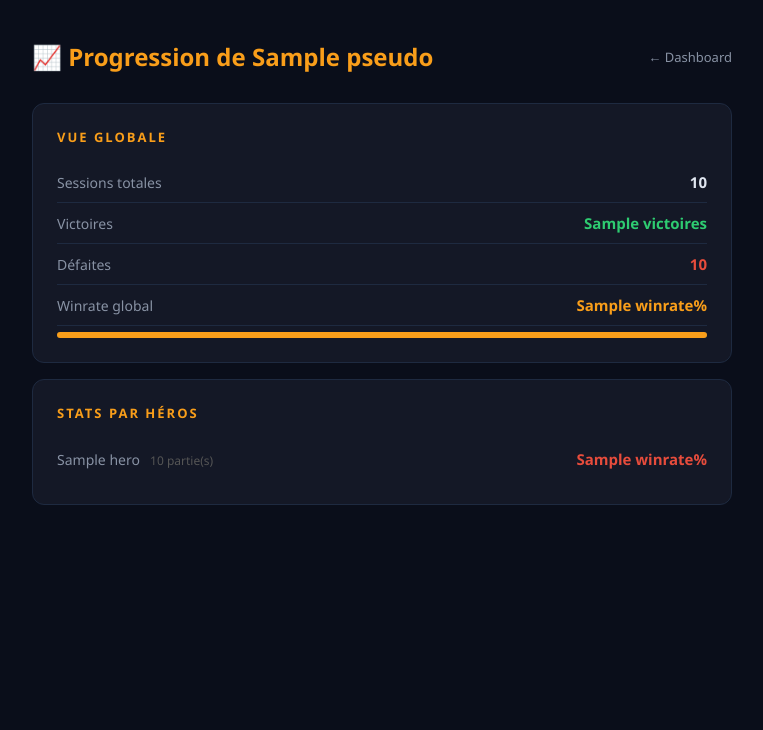
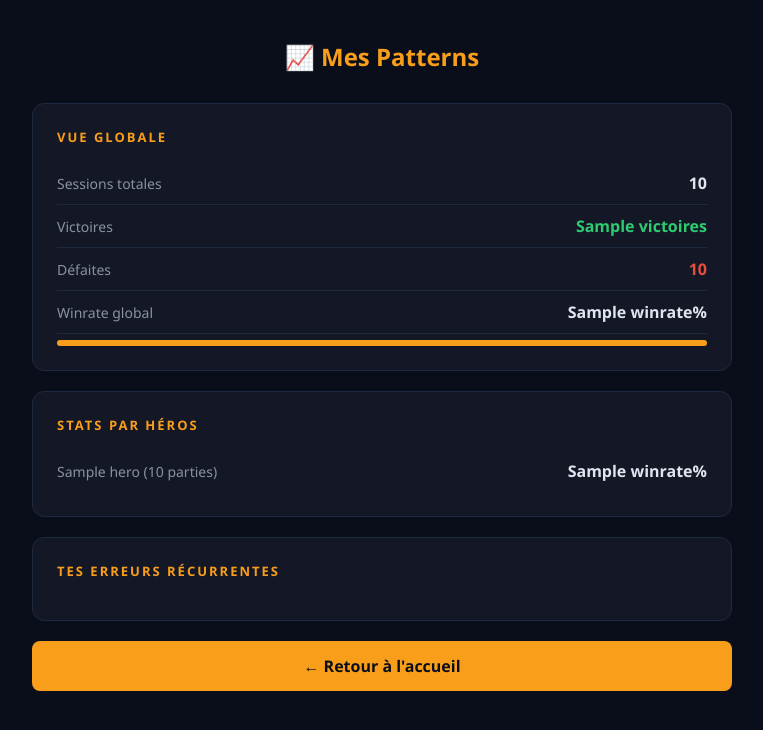
Before and after one commit to NoDesireToBeSeen/tracker-overwatch-app, a Flask app: template templates/progression.html in a window 1280 px wide. Shown: the top 730 px of the page, without its empty margins (258-1021 px from the left). Run offline with Flask 3, Linux system fonts and the light colour scheme; the template is opened without the code that fills it: most values are stand-ins (such as "Sample title", 1, 10 or a date in 2020).

Commit message:
Refactor progression.html for better layout and styling
Updated the title and improved layout and styling for better user experience. Adjusted sections for displaying statistics and errors.

```diff
--- a/templates/progression.html
+++ b/templates/progression.html
@@ -3,152 +3,70 @@
 <head>
     <meta charset="UTF-8">
     <meta name="viewport" content="width=device-width, initial-scale=1.0">
-    <title>Progression</title>
-    <script src="https://cdnjs.cloudflare.com/ajax/libs/Chart.js/4.4.0/chart.umd.min.js"></script>
+    <title>Mes Patterns</title>
     <style>
         * { margin: 0; padding: 0; box-sizing: border-box; }
         body { background: #0a0e1a; color: #e0e6f0; font-family: 'Segoe UI', sans-serif; padding: 40px 20px; }
         .container { max-width: 700px; margin: 0 auto; }
-        .header { display: flex; justify-content: space-between; align-items: center; margin-bottom: 30px; }
-        h1 { color: #f99e1a; font-size: 24px; }
-        .back { color: #8892a4; font-size: 13px; text-decoration: none; }
-        .back:hover { color: #f99e1a; }
-        .section { background: #141826; border: 1px solid #1e2a40; border-radius: 12px; padding: 24px; margin-bottom: 16px; }
+        h1 { color: #f99e1a; font-size: 24px; margin-bottom: 30px; text-align: center; }
+        .section { background: #141826; border: 1px solid #1e2a40; border-radius: 12px; padding: 24px; margin-bottom: 20px; }
         .section h2 { color: #f99e1a; font-size: 13px; letter-spacing: 2px; text-transform: uppercase; margin-bottom: 16px; }
         .stat-row { display: flex; justify-content: space-between; align-items: center; padding: 10px 0; border-bottom: 1px solid #1e2a40; }
         .stat-row:last-child { border-bottom: none; }
         .stat-label { color: #8892a4; font-size: 14px; }
-        .stat-value { font-weight: 700; font-size: 15px; }
+        .stat-value { font-weight: 700; font-size: 16px; color: #e0e6f0; }
         .winrate-bar { height: 6px; background: #1e2a40; border-radius: 3px; margin-top: 6px; }
         .winrate-fill { height: 100%; border-radius: 3px; background: #f99e1a; }
-        .erreur-item { padding: 10px 0; border-bottom: 1px solid #1e2a40; font-size: 13px; line-height: 1.5; }
+        .erreur-item { padding: 12px 0; border-bottom: 1px solid #1e2a40; font-size: 14px; line-height: 1.5; }
         .erreur-item:last-child { border-bottom: none; }
-        .erreur-count { display: inline-block; background: #f99e1a22; color: #f99e1a; border-radius: 4px; padding: 1px 6px; font-size: 11px; font-weight: 700; margin-right: 6px; }
-        .chart-container { position: relative; height: 200px; }
-        .empty { color: #8892a4; text-align: center; padding: 20px; font-size: 14px; }
+        .erreur-count { display: inline-block; background: #f99e1a22; color: #f99e1a; border-radius: 4px; padding: 2px 8px; font-size: 12px; font-weight: 700; margin-right: 8px; }
+        .btn { display: block; text-align: center; padding: 14px; background: #f99e1a; color: #0a0e1a; border-radius: 8px; font-weight: 700; text-decoration: none; margin-top: 20px; }
+        .btn:hover { background: #ffb340; }
+        .vide { text-align: center; color: #8892a4; padding: 40px; }
     </style>
 </head>
 <body>
     <div class="container">
-        <div class="header">
-            <h1>📈 Progression de {{ pseudo }}</h1>
-            <a href="/dashboard" class="back">← Dashboard</a>
+        <h1>📈 Mes Patterns</h1>
+        {% if vide %}
+        <div class="vide">
+            <p style="font-size:48px;margin-bottom:16px">🎮</p>
+            <p>Aucune session enregistrée pour l'instant.</p>
+            <a href="/questions" class="btn" style="margin-top:20px">+ Commencer maintenant</a>
         </div>
-
-        {% if stats %}
-
-        <!-- WINRATE GLOBAL -->
+        {% else %}
         <div class="section">
             <h2>Vue globale</h2>
-            <div class="stat-row">
-                <span class="stat-label">Sessions totales</span>
-                <span class="stat-value">{{ stats.total }}</span>
-            </div>
-            <div class="stat-row">
-                <span class="stat-label">Victoires</span>
-                <span class="stat-value" style="color:#2ecc71">{{ stats.victoires }}</span>
-            </div>
-            <div class="stat-row">
-                <span class="stat-label">Défaites</span>
-                <span class="stat-value" style="color:#e74c3c">{{ stats.total - stats.victoires }}</span>
-            </div>
+            <div class="stat-row"><span class="stat-label">Sessions totales</span><span class="stat-value">{{ total }}</span></div>
+            <div class="stat-row"><span class="stat-label">Victoires</span><span class="stat-value" style="color:#2ecc71">{{ victoires }}</span></div>
+            <div class="stat-row"><span class="stat-label">Défaites</span><span class="stat-value" style="color:#e74c3c">{{ total - victoires }}</span></div>
             <div class="stat-row">
                 <span class="stat-label">Winrate global</span>
-                <span class="stat-value" style="color:#f99e1a">{{ stats.winrate }}%</span>
+                <span class="stat-value">{{ winrate }}%</span>
             </div>
-            <div class="winrate-bar">
-                <div class="winrate-fill" style="width:{{ stats.winrate }}%"></div>
-            </div>
+            <div class="winrate-bar"><div class="winrate-fill" style="width:{{ winrate }}%"></div></div>
         </div>
-
-        <!-- GRAPHIQUE PROGRESSION -->
-        {% if stats.progression|length > 1 %}
-        <div class="section">
-            <h2>Winrate dans le temps</h2>
-            <div class="chart-container">
-                <canvas id="progressionChart"></canvas>
-            </div>
-        </div>
-        {% endif %}
-
-        <!-- STATS PAR HÉROS -->
-        {% if stats.stats_heroes %}
         <div class="section">
             <h2>Stats par héros</h2>
-            {% for hero, s in stats.stats_heroes.items()|sort(attribute='1.total', reverse=True) %}
-            {% if loop.index <= 8 %}
+            {% for hero, stats in stats_heroes.items() | sort(attribute='1.total', reverse=True) %}
+            {% if loop.index <= 5 %}
             <div class="stat-row">
-                <div>
-                    <span class="stat-label">{{ hero }}</span>
-                    <span style="color:#555;font-size:12px;margin-left:6px">{{ s.total }} partie(s)</span>
-                </div>
-                <div style="text-align:right">
-                    <span class="stat-value" style="color:{{ '#2ecc71' if s.winrate >= 50 else '#e74c3c' }}">
-                        {{ s.winrate }}%
-                    </span>
-                </div>
+                <span class="stat-label">{{ hero }} ({{ stats.total }} parties)</span>
+                <span class="stat-value">{{ stats.winrate }}%</span>
             </div>
             {% endif %}
             {% endfor %}
         </div>
-        {% endif %}
-
-        <!-- TOP ERREURS -->
-        {% if stats.top_erreurs %}
         <div class="section">
-            <h2>Tes 5 erreurs les plus fréquentes</h2>
-            {% for erreur, nb in stats.top_erreurs %}
+            <h2>Tes erreurs récurrentes</h2>
+            {% for erreur, nb in top_erreurs %}
             <div class="erreur-item">
                 <span class="erreur-count">{{ nb }}x</span>{{ erreur }}
             </div>
             {% endfor %}
         </div>
-        {% endif %}
-
-        {% else %}
-        <div class="section">
-            <div class="empty">Lance ta première session pour voir ta progression ici !</div>
-        </div>
+        <a href="/" class="btn">← Retour à l'accueil</a>
         {% endif %}
     </div>
-
-    {% if stats and stats.progression|length > 1 %}
-    <script>
-        const data = {{ stats.progression | tojson }};
-        const ctx = document.getElementById('progressionChart').getContext('2d');
-        new Chart(ctx, {
-            type: 'line',
-            data: {
-                labels: data.map(d => d.date),
-                datasets: [{
-                    label: 'Winrate (%)',
-                    data: data.map(d => d.winrate),
-                    borderColor: '#f99e1a',
-                    backgroundColor: '#f99e1a22',
-                    borderWidth: 2,
-                    fill: true,
-                    tension: 0.4,
-                    pointBackgroundColor: '#f99e1a',
-                }]
-            },
-            options: {
-                responsive: true,
-                maintainAspectRatio: false,
-                plugins: { legend: { display: false } },
-                scales: {
-                    y: {
-                        min: 0, max: 100,
-                        grid: { color: '#1e2a40' },
-                        ticks: { color: '#8892a4', callback: v => v + '%' }
-                    },
-                    x: {
-                        grid: { color: '#1e2a40' },
-                        ticks: { color: '#8892a4' }
-                    }
-                }
-            }
-        });
-    </script>
-    {% endif %}
 </body>
 </html>
```
